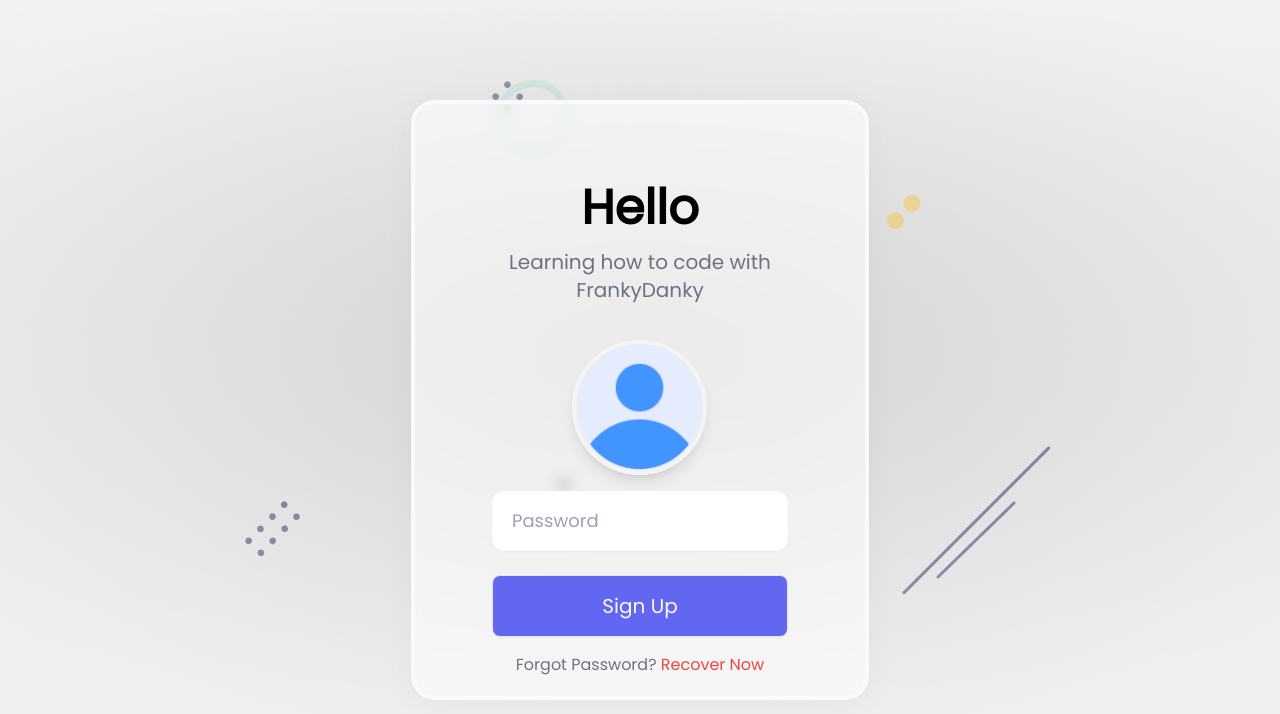
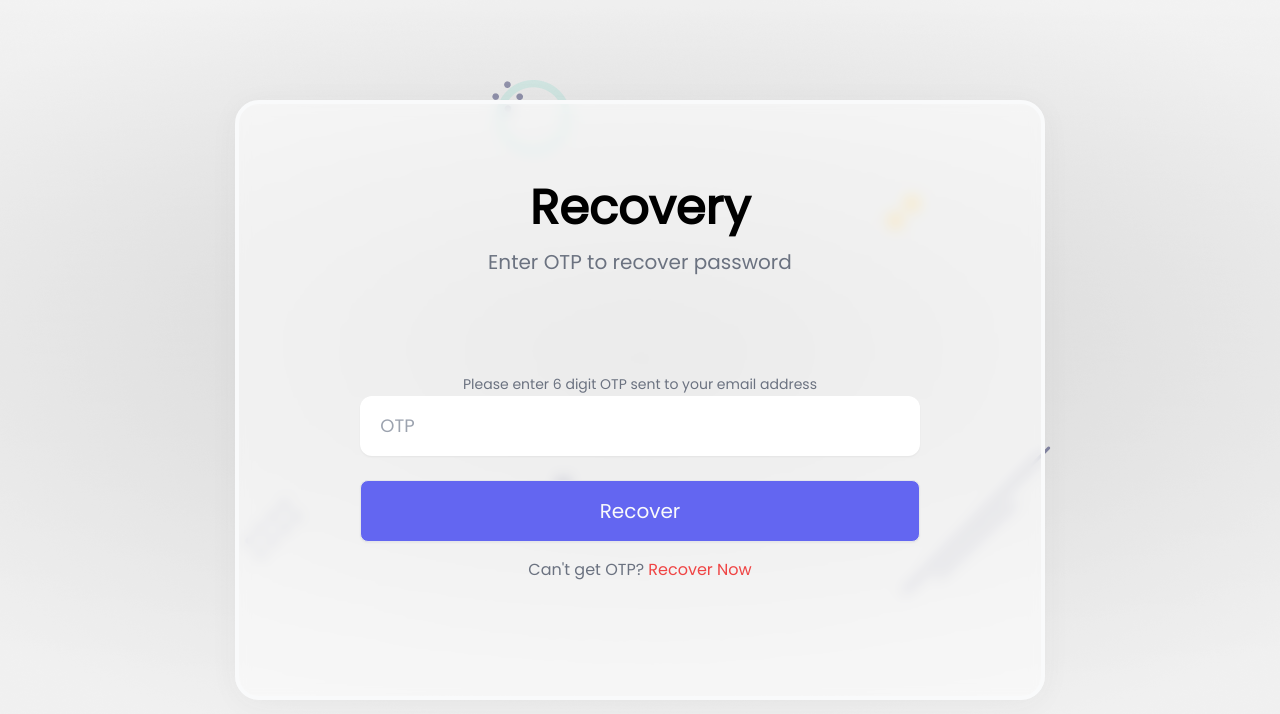
Before and after one commit to fbladimir/auth-mern-app, a React (Create React App) app in the folder client/: page /Recovery in a window 1280 px wide. Shown: the top 714 px of the page. Built offline with nearby package versions, Linux system fonts and the light colour scheme.

Commit message:
recovery component ui has been started

```diff
--- a/client/src/components/Recovery.js
+++ b/client/src/components/Recovery.js
@@ -10,7 +10,7 @@
 
 
 
-export default function Password() {
+export default function Recovery() {
 
   const formik = useFormik({
     initialValues : {
@@ -33,24 +33,30 @@
         <div className={styles.glass}>
 
           <div className="title flex flex-col items-center">
-            <h4 className='text-5xl font-bold'> Hello </h4>
+            <h4 className='text-5xl font-bold'> Recovery </h4>
             <span className='py-4 text-xl w-2/3 text-center text-gray-500'>
-              Learning how to code with FrankyDanky
+             Enter OTP to recover password
             </span>
           </div>
 
-          <form className='py-1' onSubmit={formik.handleSubmit}>
-            <div className='profile flex justify-center py-4'>
-              <img src={avatar} className={styles.profile_img} alt="avatar" />
-            </div>
+          <form className='pt-20' onSubmit={formik.handleSubmit}>
+
+
+
 
             <div className="textbox flex flex-col items-center gap-6">
-              <input {...formik.getFieldProps('password')} className={styles.textbox} type="text" placeholder='Password' />
-              <button className={styles.btn} type='submit'> Sign Up </button>
+
+              <div className='input text-center'>
+
+              <span className='py-4 text-sm text-left text-gray-500'> Please enter 6 digit OTP sent to your email address </span>
+              <input {...formik.getFieldProps('password')} className={styles.textbox} type="text" placeholder='OTP' />
+
+              </div>
+              <button className={styles.btn} type='submit'> Recover</button>
             </div>
 
             <div className="text-center py-4">
-              <span className='text-gray-500'> Forgot Password? <Link className='text-red-500' to="/Recovery"> Recover Now</Link></span>
+              <span className='text-gray-500'> Can't get OTP? <button className='text-red-500'> Recover Now </button></span>
 
             </div>
 
```
Also changed, not shown: 1 other file (tests, documents, lock files or other folders).
